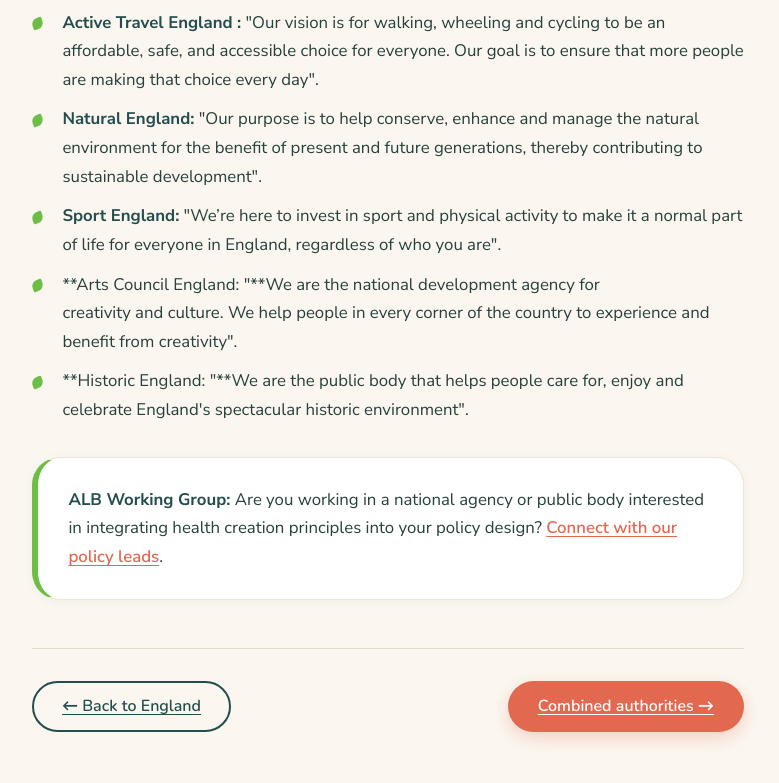
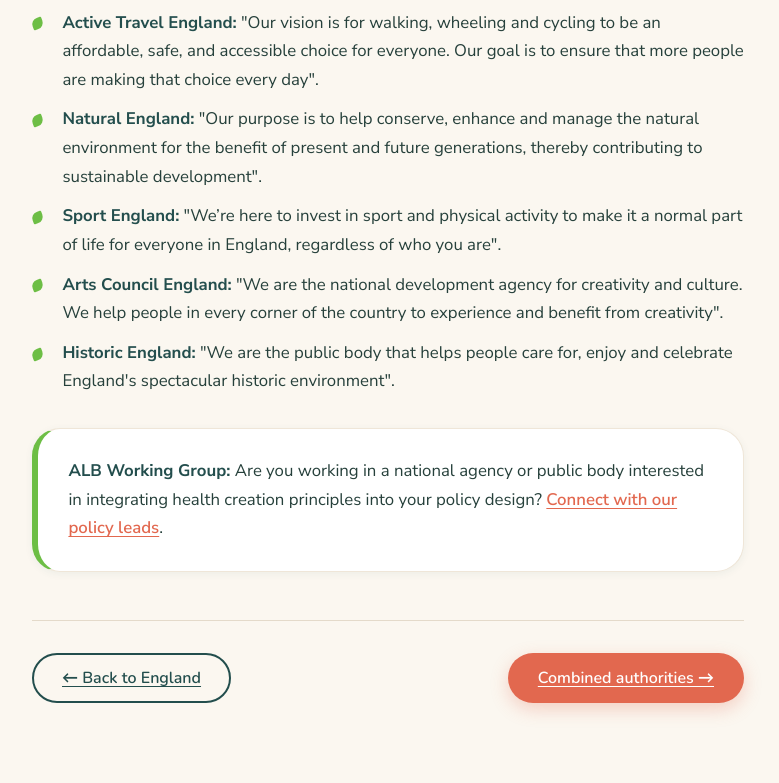
Before and after one commit to theonlybird/healthier-uk, an Eleventy site: page src/pages/arms-length-bodies.md in a window 1280 px wide. Shown: the part 1397-2180 px from the top of the page, without its empty margins (252-1031 px from the left). Built offline with nearby package versions, Linux system fonts and the light colour scheme; Eleventy itself is replaced by a stand-in of ours; files that its build step writes are made by us from their sources.

Commit message:
formatting corrected on arms length bodies

```diff
--- a/src/pages/arms-length-bodies.md
+++ b/src/pages/arms-length-bodies.md
@@ -35,8 +35,8 @@
 ## **Arms Length Body collaboration**
 
 - **Homes England:** As the government’s housing and regeneration agency we believe that affordable, quality homes in well-designed places are key to improving people’s lives. Together with our partners, we’re accelerating the pace of house building and regeneration across the country.
-- **Active Travel England :** "Our vision is for walking, wheeling and cycling to be an affordable, safe, and accessible choice for everyone. Our goal is to ensure that more people are making that choice every day".
+- **Active Travel England:** "Our vision is for walking, wheeling and cycling to be an affordable, safe, and accessible choice for everyone. Our goal is to ensure that more people are making that choice every day".
 - **Natural England:** "Our purpose is to help conserve, enhance and manage the natural environment for the benefit of present and future generations, thereby contributing to sustainable development".
 - **Sport England:** "We’re here to invest in sport and physical activity to make it a normal part of life for everyone in England, regardless of who you are".
-- **Arts Council England: "**We are the national development agency for creativity and culture. We help people in every corner of the country to experience and benefit from creativity".
-- **Historic England: "**We are the public body that helps people care for, enjoy and celebrate England's spectacular historic environment".
+- **Arts Council England:** "We are the national development agency for creativity and culture. We help people in every corner of the country to experience and benefit from creativity".
+- **Historic England:** "We are the public body that helps people care for, enjoy and celebrate England's spectacular historic environment".
```
